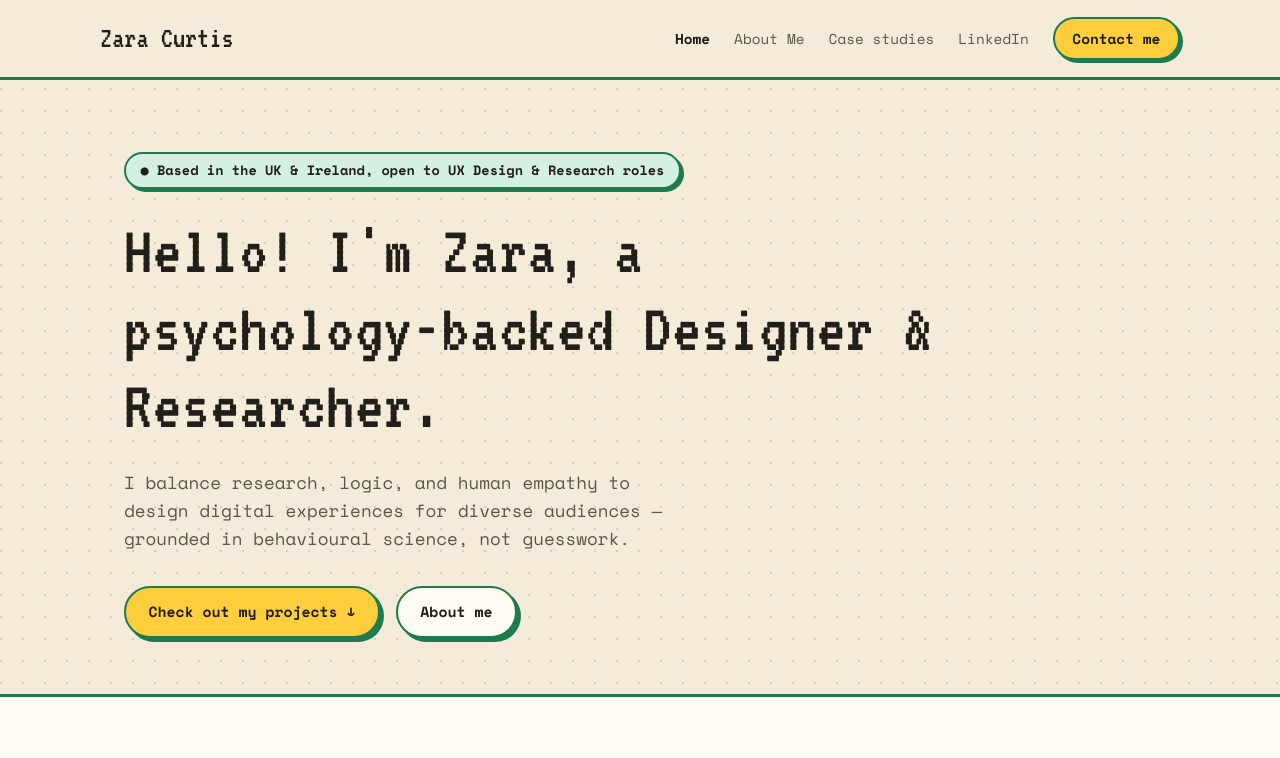
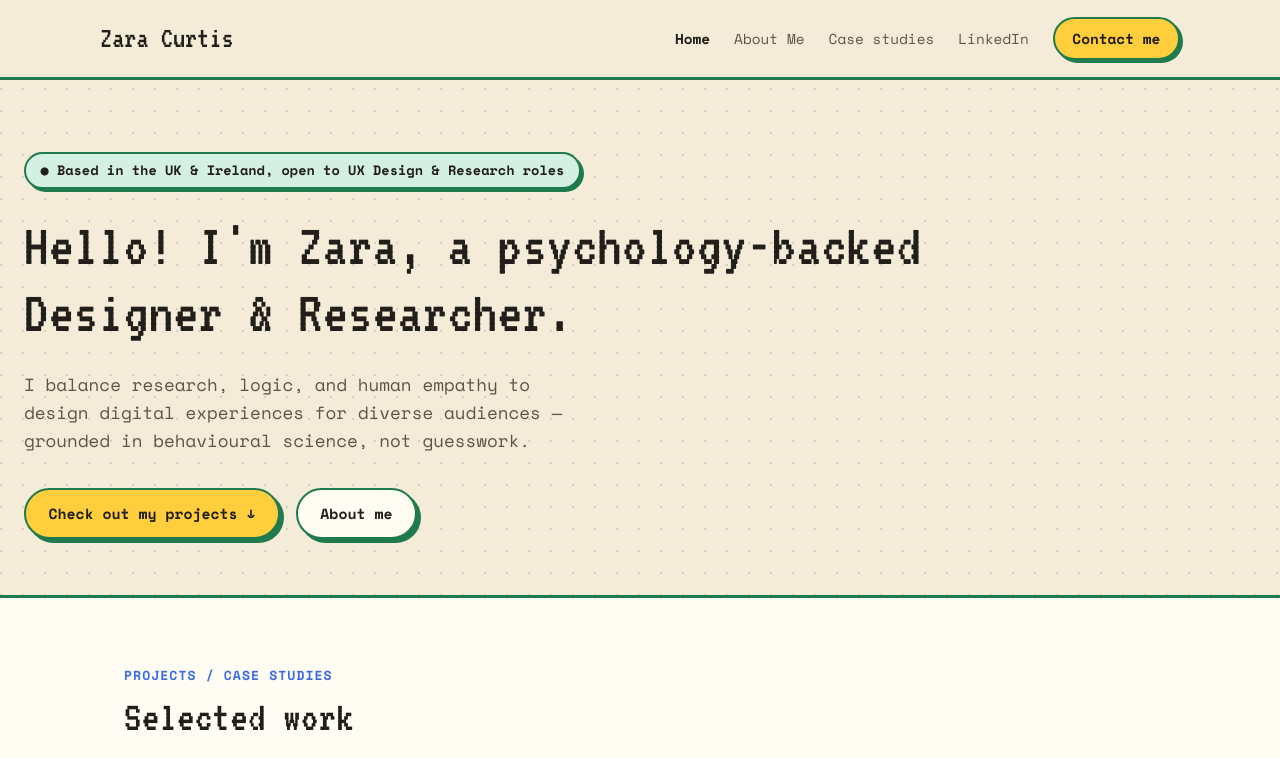
Before and after one commit to ZC3426/ZaraCurtisPortfolio, a plain HTML site: page index.html in a window 1280 px wide. Shown: the top 758 px of the page. Drawn offline with nearby package versions, Linux system fonts and the light colour scheme.

Commit message:
Widen hero row and shrink heading further to fit 2 lines
Hero content now spans a wider row (own max-width, not capped by
the site's standard 1080px container), and the heading is ~7pt
smaller on top of the previous reduction so the full line wraps to
exactly two lines instead of three.

Co-Authored-By: Claude Sonnet 5 <noreply@anthropic.com>
Claude-Session: https://claude.ai/code/session_01U32wVdRPaRNogzfLo77iVG

```diff
--- a/styles.css
+++ b/styles.css
@@ -72,13 +72,14 @@ nav.links a.cta:hover { transform: translate(2px, 2px); box-shadow: 1px 1px 0 0
 
 /* ---------- hero ---------- */
 .hero { padding: 4.5rem 0 3.5rem; }
+.hero .wrap { max-width: 1400px; }
 .hero .eyebrow {
   display: inline-flex; align-items: center; gap: 0.5rem;
   font-size: 0.85rem; color: var(--ink); background: var(--green-soft);
   border: 2.5px solid var(--outline); box-shadow: 3px 3px 0 0 var(--outline);
   padding: 0.35rem 0.9rem; border-radius: 100px; margin-bottom: 1.5rem; font-weight: 700;
 }
-.hero h1 { font-size: clamp(2.6rem, 7.5vw, 4.4rem); max-width: 30ch; }
+.hero h1 { font-size: clamp(2rem, 6.5vw, 3.8rem); max-width: 44ch; }
 .hero p.lede { margin-top: 1.4rem; font-size: 1.1rem; color: var(--ink-soft); max-width: 52ch; }
 .hero .actions { margin-top: 2.1rem; display: flex; gap: 1rem; flex-wrap: wrap; }
 
```
